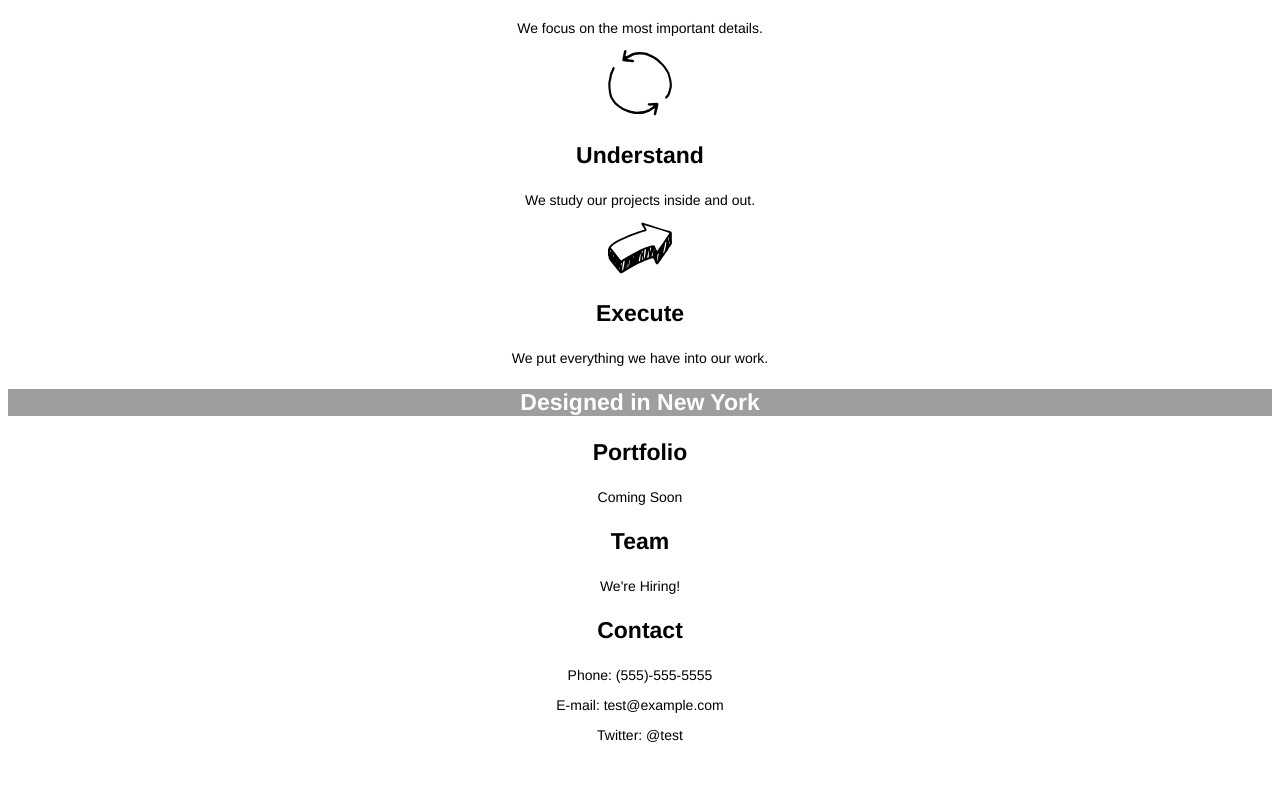
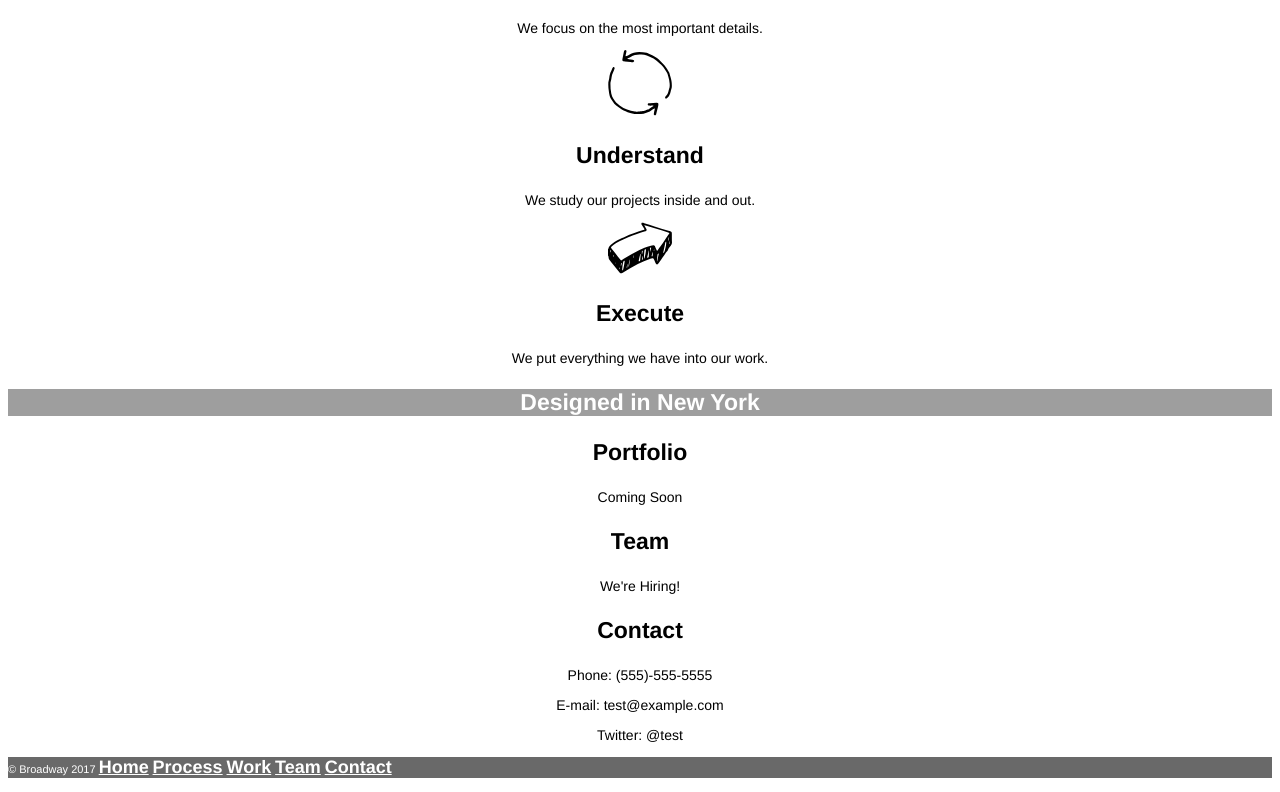
Before and after one commit to EBosma89/broadway, a plain HTML site: page index.html in a window 1280 px wide. Shown: the part 516-1308 px from the top of the page. Before the commit the page ends 1273 px from the top, so only its background shows below. Drawn offline with Linux system fonts and the light colour scheme; grey boxes are pictures that could not be loaded.

Commit message:
Added the copyright section and finished the page.

```diff
--- a/index.html
+++ b/index.html
@@ -54,5 +54,16 @@
       <p>E-mail: test@example.com</p>
       <p>Twitter: @test</p>
     </div>
+
+    <div class="bottomNavigation">
+      <p>
+        <span id="copyright">© Broadway 2017 </span>
+          <a href="#">Home</a>
+          <a href="#process">Process</a>
+          <a href="#work">Work</a>
+          <a href="#team">Team</a>
+          <a href="#contact">Contact</a>
+      </p>
+    </div>
   </body>
 </html>
--- a/style.css
+++ b/style.css
@@ -33,8 +33,19 @@ a:visited,
 a:active {
   color:white;
   font-size: 18px;
+  font-weight: bold;
 }
 
 #designedInNewYork {
   color:white;
 }
+
+.bottomNavigation {
+  background-color:dimgray;
+  text-align:left;
+}
+
+#copyright {
+  color:white;
+  font-size:11px;
+}
```
